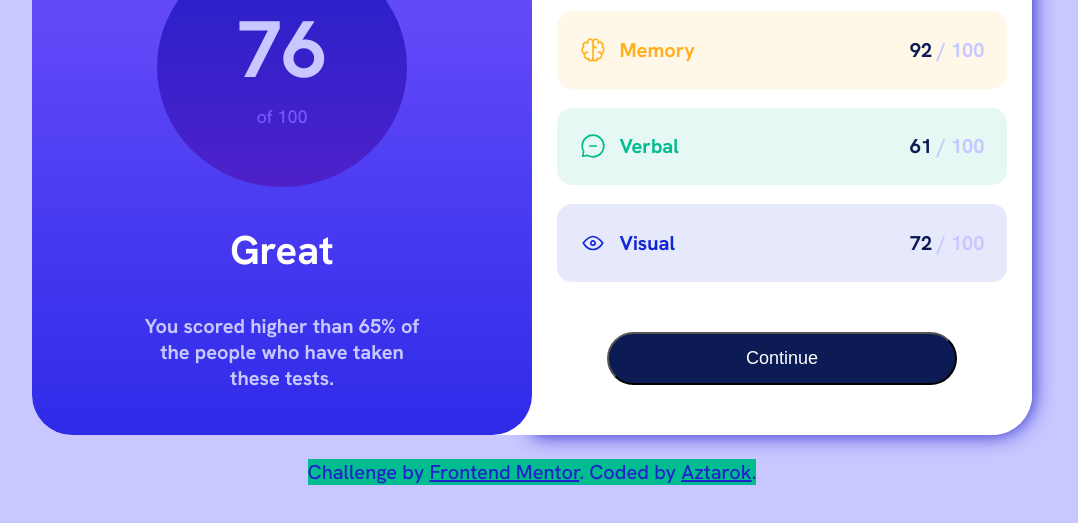
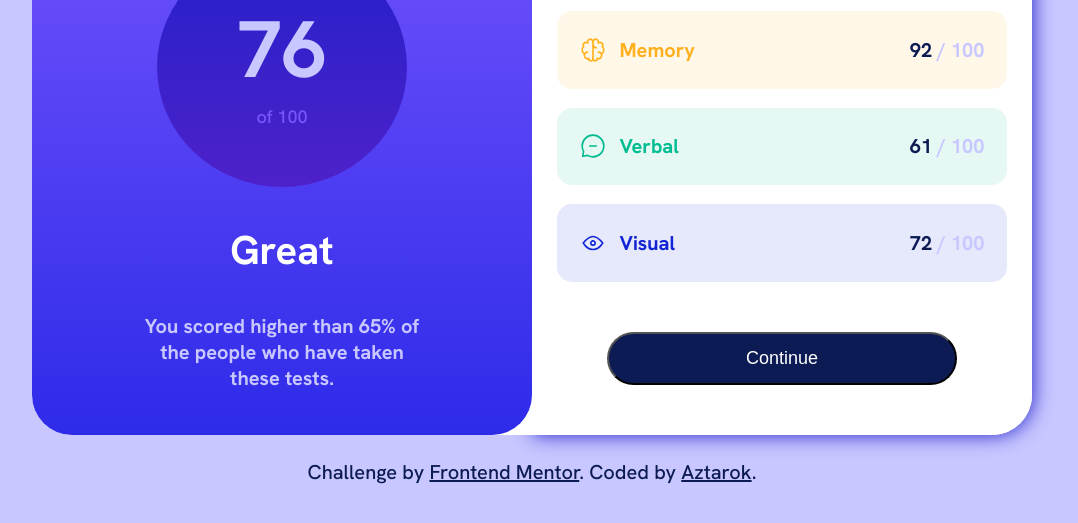
Before and after one commit to Aztarok/summary-results, a plain HTML site: page index.html in a window 1280 px wide. Shown: the part 265-788 px from the top of the page, without its empty margins (108-1186 px from the left). Drawn offline with Linux system fonts and the light colour scheme.

Commit message:
Changed attribution colors

```diff
--- a/styles.css
+++ b/styles.css
@@ -24,11 +24,10 @@
     position: fixed;
     bottom: 50px;
     font-size: 20px;
-    background-color: var(--green-teal);
-    color: var(--persian-blue);
+    color: var(--dark-gray-blue);
 }
 .attribution a {
-    color: var(--persian-blue);
+    color: var(--dark-gray-blue);
 }
 body {
     height: 100vh;
```
